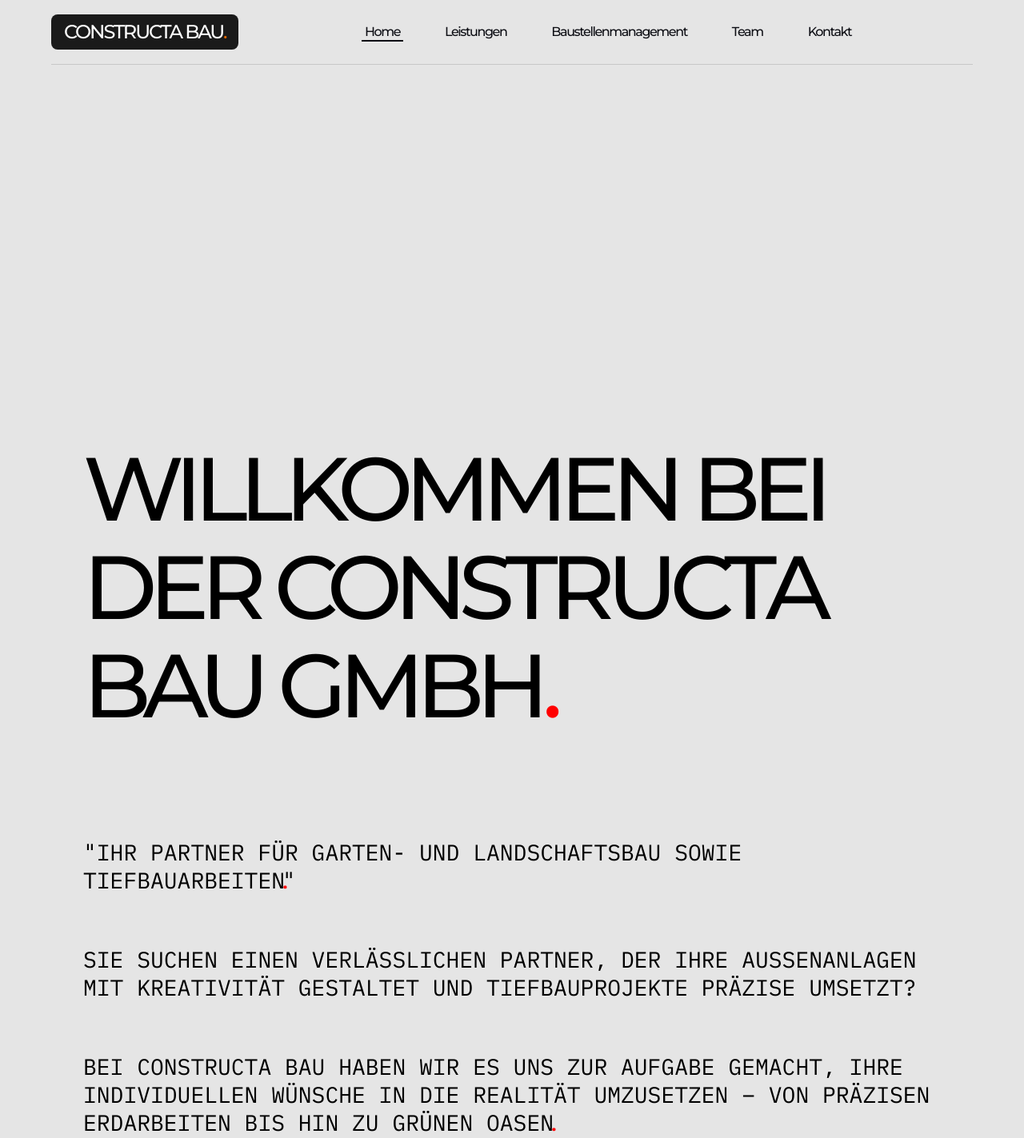
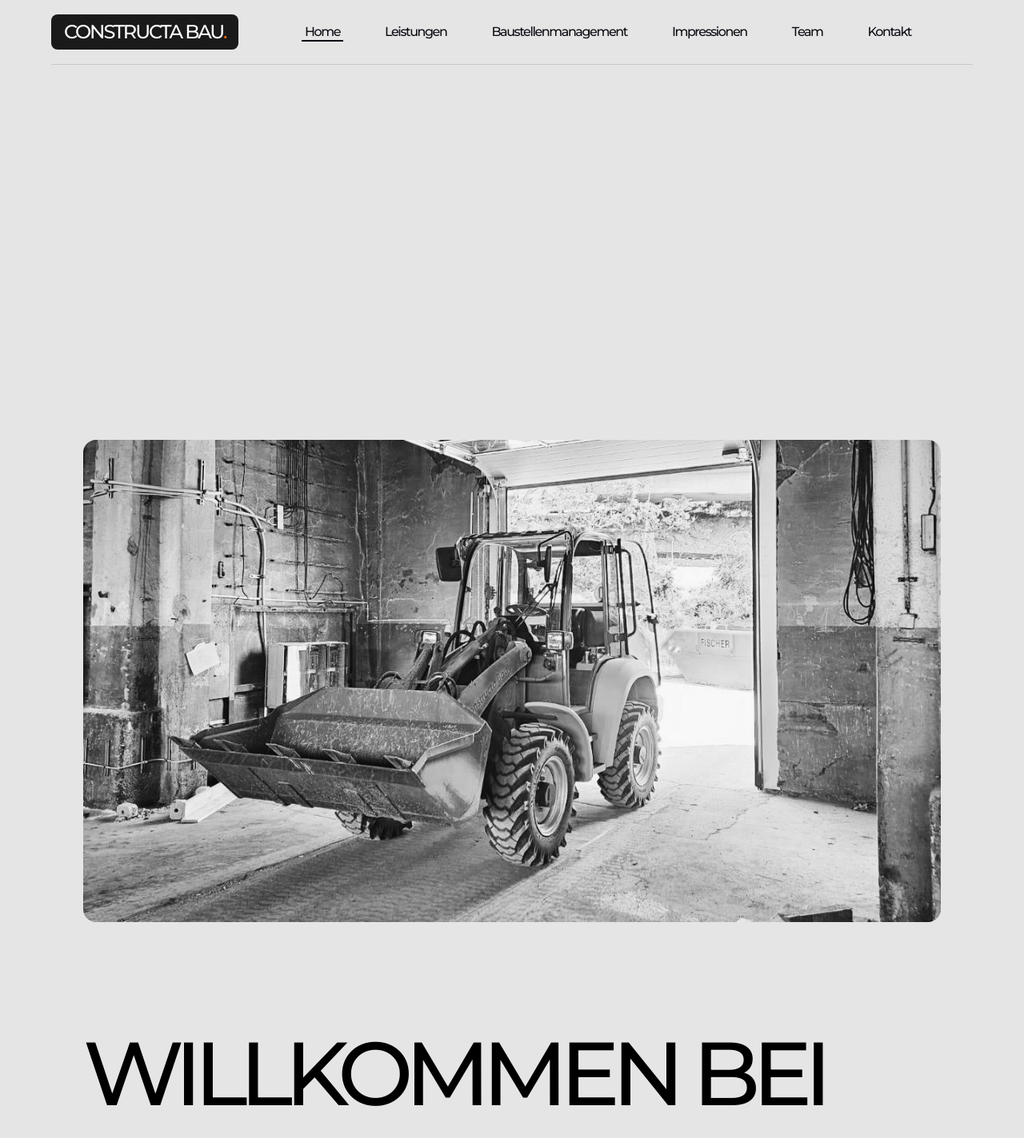
Before and after one commit to KaeSaro/ConstructaBau, a Next.js app: page / in a window 1280 px wide. Shown: the top 1423 px of the page at 80% size. Built offline with nearby package versions, Linux system fonts and the light colour scheme.

Commit message:
RadlagerImpressionen

```diff
--- /dev/null
+++ b/app/impressionen/page.js
@@ -0,0 +1,6 @@
+import { Header } from '@/components/Header';
+import Image from 'next/image';
+
+export default function Impressionen() {
+  return <div>Impressionen</div>;
+}
--- a/app/page.js
+++ b/app/page.js
@@ -4,6 +4,10 @@
 export default function Home() {
   return (
     <div className="flex flex-col items-start space-y-32">
+      <div className="w-full aspect-video relative overflow-hidden rounded-2xl">
+        <img src="/radlader.JPG" alt="Constructa Bau Hero Image" className="w-full h-full object-cover" />
+      </div>
+
       <Title withDot>Willkommen bei der Constructa Bau GmbH</Title>
 
       <div className="space-y-16">
--- a/components/Header.jsx
+++ b/components/Header.jsx
@@ -8,6 +8,7 @@
   { name: 'Home', href: '/' },
   { name: 'Leistungen', href: '/leistungen' },
   { name: 'Baustellenmanagement', href: '/baustellenmanagement' },
+  { name: 'Impressionen', href: '/impressionen' },
   { name: 'Team', href: '/team' },
   { name: 'Kontakt', href: '/kontakt' },
 ]
--- a/components/RegularText.jsx
+++ b/components/RegularText.jsx
@@ -6,7 +6,7 @@
         {children}
 
 
-        {withDot ? <span className = {withQuotes ? `text-[#FF0000] -ml-1 sm:-ml-1 md:-ml-2 lg:-ml-2 -mr-1 sm:-mr-1 md:-mr-3 lg:-mr-3` : `text-[#FF0000] -ml-1 sm:-ml-1 md:-ml-2 lg:-ml-2`}>.</span> : null}
+        {withDot ? <span className = {withQuotes ? `text-[#FF0000] -ml-1 sm:-ml-1 md:-ml-1 lg:-ml-2 -mr-1 sm:-mr-1 md:-mr-2 lg:-mr-3` : `text-[#FF0000] -ml-1 sm:-ml-1 md:-ml-1 lg:-ml-2`}>.</span> : null}
 
         {withQuotes ? <>&quot;</> : null}
       </p>)
```
Also changed, not shown: public/radlader.JPG (added), 1 other file (tests, documents, lock files or other folders).
